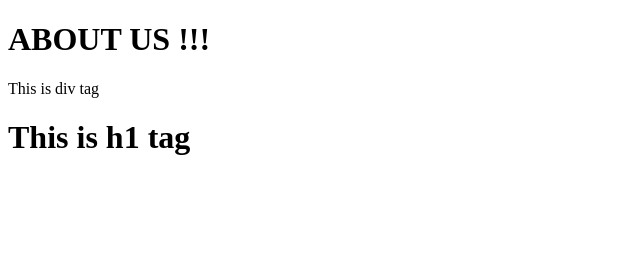
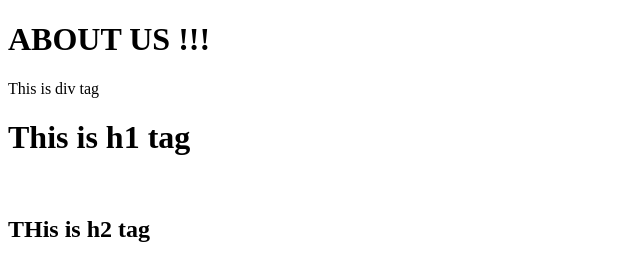
Before and after one commit to mpritam23/asdmDemo, a plain HTML site: page aboutUs.html in a window 1280 px wide. Shown: the whole page, without its empty margins (0-640 px from the left). Drawn offline with Linux system fonts and the light colour scheme.

Commit message:
Version 6.0

```diff
--- a/aboutUs.html
+++ b/aboutUs.html
@@ -11,5 +11,9 @@
     <h1>This is h1 tag</h1>
 
     <br/>
+
+    <h2>THis is h2 tag</h2>
+
+    <br/>
 </body>
 </html>
```
